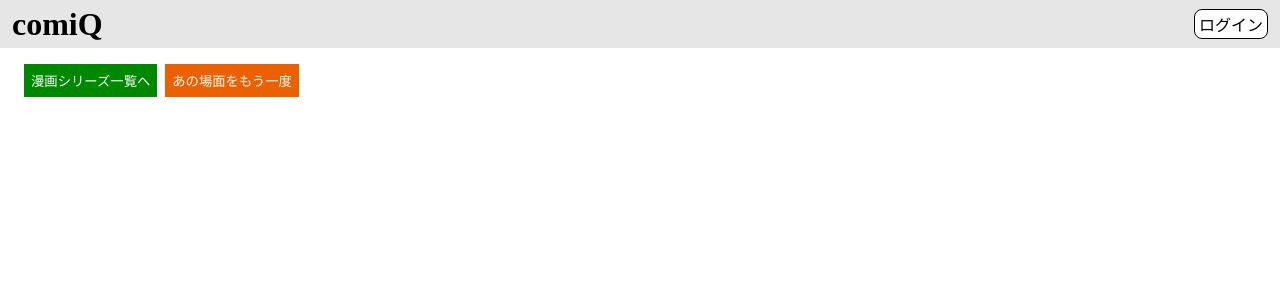
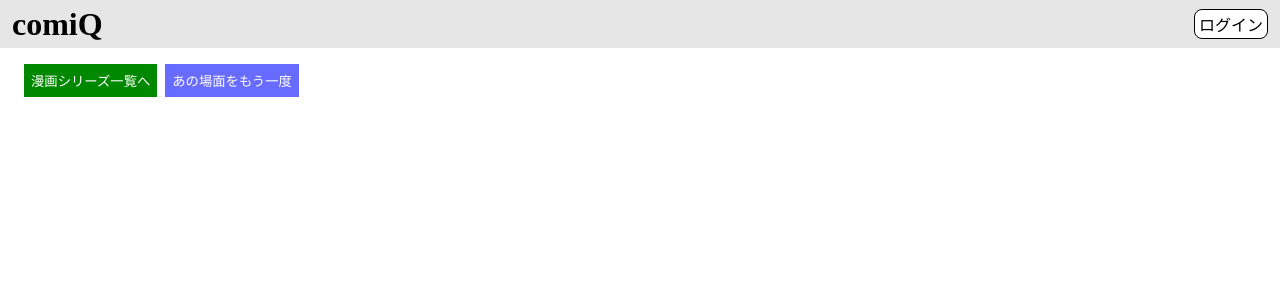
Before and after one commit to hackathon-22-digicon-team4/comiQ-UI, a Vue app: page / in a window 1280 px wide. Shown: the top 300 px of the page. Built offline with nearby package versions, Linux system fonts and the light colour scheme; no server answers.

Commit message:
Update HomeView.vue
色の変更

```diff
--- a/src/views/HomeView.vue
+++ b/src/views/HomeView.vue
@@ -13,7 +13,7 @@ const router = useRouter();
 <style module lang="scss">
 .container {
   padding-top: 12px;
-  flex-direction: column;
+  display: flex;
 }
 .button1 {
   cursor: pointer;
@@ -27,6 +27,6 @@ const router = useRouter();
   padding: 7px;
   margin: 4px;
   color: white;
-  background-color: #eb6100;
+  background-color: rgb(104, 107, 255);
 }
 </style>
```
